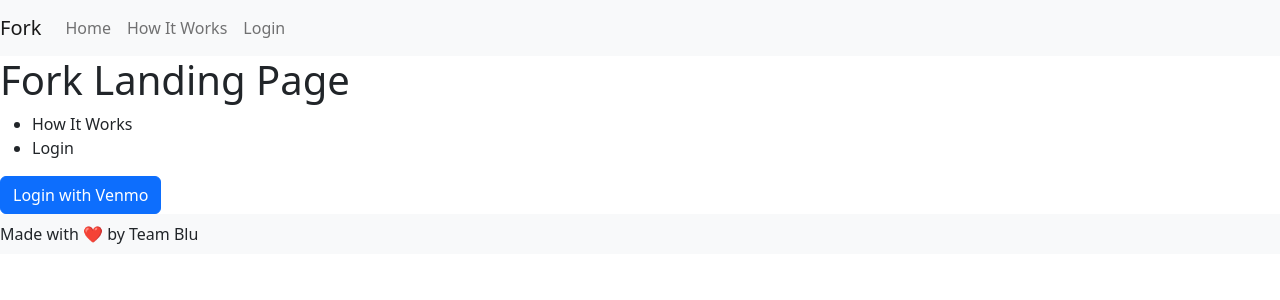
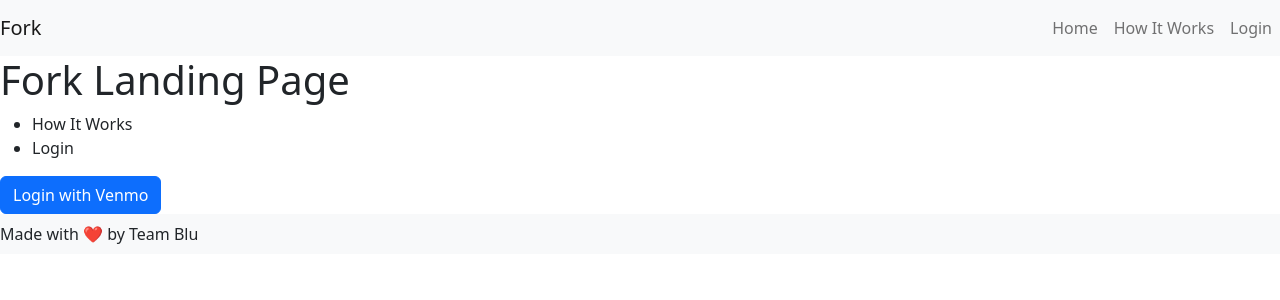
Before and after one commit to kevincakey/CS180-Fork, a React (Create React App) app: page / in a window 1280 px wide. Shown: the top 300 px of the page. Built offline with nearby package versions, Linux system fonts and the light colour scheme.

Commit message:
moved navbar to the right

```diff
--- a/src/App.js
+++ b/src/App.js
@@ -17,12 +17,12 @@ export default class Page extends React.Component {
     return(
       <div>
        <nav class="navbar navbar-expand-lg navbar-light bg-light">
-          <a class="navbar-brand" href="#">Fork</a>
+          <a class="navbar-brand justify-content-end" href="#">Fork</a>
           <button class="navbar-toggler" type="button" data-toggle="collapse" data-target="#navbarSupportedContent" aria-controls="navbarSupportedContent" aria-expanded="false" aria-label="Toggle navigation">
             <span class="navbar-toggler-icon"></span>
           </button>
           <div class="collapse navbar-collapse" id="navbarSupportedContent">
-            <ul class="navbar-nav mr-auto">
+            <ul class="navbar-nav ms-auto">
               <li class="nav-item active">
                 <a class="nav-link" href="#">Home</a>
               </li>
```
